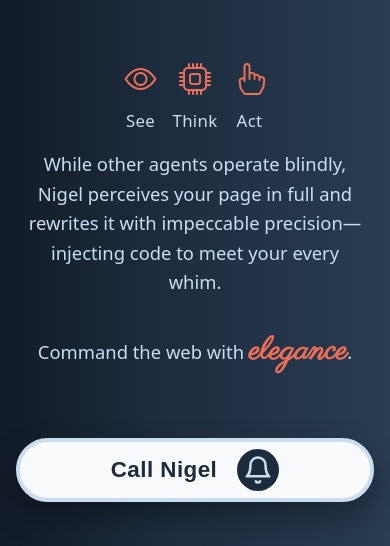
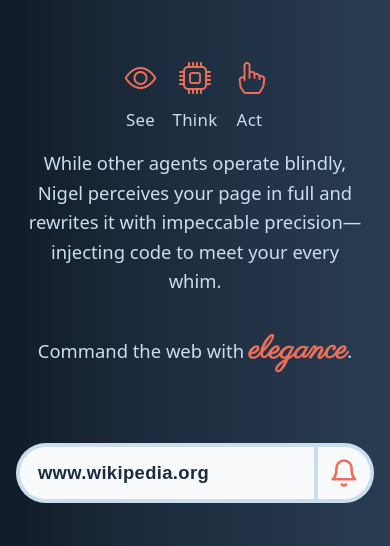
Before and after one commit to webfuse-com/nigel-butler-demo, a browser extension: page LP/studio/index.html in a window 390 px wide. Shown: the part 298-844 px from the top of the page. Drawn offline with nearby package versions, Linux system fonts and the light colour scheme.

Commit message:
Update index.html

```diff
--- a/LP/studio/index.html
+++ b/LP/studio/index.html
@@ -7,7 +7,8 @@
   <link href="https://fonts.googleapis.com/css2?family=Parisienne&display=swap" rel="stylesheet">
   <link rel="stylesheet" href="https://cdn.jsdelivr.net/npm/bootstrap-icons@1.11.3/font/bootstrap-icons.min.css">
   <title>Nigel the coding Butler</title>
-  <link rel="icon" type="image/png" href="https://github.com/webfuse-com/nigel-butler-demo/blob/main/LP/nigel-icon.png?raw=true" />
+  <link rel="icon" type="image/png"
+    href="https://github.com/webfuse-com/nigel-butler-demo/blob/main/LP/nigel-icon.png?raw=true" />
 
   <style>
     :root {
@@ -34,7 +35,7 @@
         padding-top: 0;
       }
 
-      .icons > div {
+      .icons>div {
         gap: 10px;
       }
 
@@ -339,28 +340,6 @@
       height: 100vh;
     }
 
-    /* Wave background only – children can draw past it
-    .nigel-graphic::before {
-      content: "";
-      position: absolute;
-      inset: 0;
-      background:
-        radial-gradient(circle at top left, rgb(235 111 89 / 9%), transparent 55%),
-        radial-gradient(circle at bottom right, rgb(28 44 62 / 7%), #0000000a 60%),
-        linear-gradient(135deg, #ffffff 0%, #f8fafc 45%, #fdf7f3 100%);
-      background-color: var(--text-main);
-      mask-image: var(--nigel-mask);
-      mask-size: 100% 100%;
-      mask-repeat: no-repeat;
-      -webkit-mask-image: var(--nigel-mask);
-      -webkit-mask-size: 100% 100%;
-      -webkit-mask-repeat: no-repeat;
-      pointer-events: none;
-      z-index: -1;
-    }
-      */
-
-
     @keyframes sweepDiag {
       from {
         background-position: 150% -50%;
@@ -535,8 +514,7 @@
       transform: scaleX(-1);
       /* crisp outline that follows the PNG silhouette, no glow */
       filter:
-        drop-shadow(0 0 0.6px var(--text-soft))
-        drop-shadow(0 1px 0.8px var(--text-soft));
+        drop-shadow(0 0 0.6px var(--text-soft)) drop-shadow(0 1px 0.8px var(--text-soft));
     }
 
     #nigelImg {
@@ -596,13 +574,65 @@
       transform-origin: center;
     }
 
+    .button-container {
+      width: 100%;
+      display: flex;
+      gap: 0px;
+      align-items: center;
+    }
+
+    /* Input styled to match the Call Nigel button */
+    .input-box {
+      position: relative;
+      display: inline-flex;
+      align-items: center;
+      width: 40%;
+      height: 70px;
+      padding: 18px 0 18px 22px;
+      font-size: 1.6rem;
+      font-weight: 600;
+      letter-spacing: 0.02em;
+      line-height: 1;
+      background-color: var(--surface-soft);
+      color: var(--text-main);
+      border-radius: 999px 0 0 999px;
+      border: 4px solid var(--surface-soft-dim);
+      border-right-width: 0 !important;
+      outline: none;
+      z-index: 999;
+      opacity: 0;
+      pointer-events: none;
+      transition:
+        transform 0.15s ease,
+        box-shadow 0.15s ease,
+        border-color 0.18s ease,
+        background-color 0.18s ease,
+        color 0.18s ease,
+        opacity 0.25s ease;
+    }
+
+    .input-box::placeholder {
+      color: rgba(28, 44, 62, 0.65);
+      font-weight: 500;
+    }
+
+    .input-box:focus {
+      border-color: var(--accent);
+      border-right-width: 4px !important;
+    }
+
+    .input-box.is-ready {
+      opacity: 1;
+      pointer-events: auto;
+    }
+
     .start-btn {
       position: relative;
       display: inline-flex;
       align-items: center;
       justify-content: center;
       gap: 20px;
-      width: 60%;
+      width: 20%;
       height: 70px;
       padding: 18px 32px;
       font-size: 1.9rem;
@@ -611,9 +641,8 @@
       line-height: 1;
       background-color: var(--surface-soft);
       color: var(--text-main);
-      border-radius: 999px;
+      border-radius: 0 999px 999px 0;
       border: 4px solid var(--surface-soft-dim);
-      box-shadow: 0 14px 30px rgba(0, 0, 0, 0.35);
       cursor: pointer;
       transform-origin: center;
       transform: translateY(0);
@@ -627,7 +656,6 @@
       z-index: 999;
       opacity: 0;
       pointer-events: none;
-
     }
 
     .start-btn.is-ready {
@@ -643,13 +671,10 @@
       background-color: var(--accent);
       color: var(--surface-soft);
       border-color: var(--accent);
-      box-shadow: 0 18px 40px rgba(0, 0, 0, 0.5);
-      transform: translateY(-2px);
     }
 
     .start-btn:active {
       transform: translateY(0);
-      box-shadow: 0 10px 24px rgba(0, 0, 0, 0.45);
     }
 
     .start-btn .bell-icon {
@@ -757,6 +782,7 @@
       transform: translateY(0);
       box-shadow: 0 6px 14px rgba(0, 0, 0, 0.2);
     }
+
     /* ==============================
        Mobile / Narrow Screens
        ============================== */
@@ -796,7 +822,8 @@
         justify-content: center;
         padding: 0;
         pointer-events: auto;
-        z-index: 11; /* override desktop z-index:-1 so taps reach the tiles */
+        z-index: 11;
+        /* override desktop z-index:-1 so taps reach the tiles */
       }
 
       .demo-reel {
@@ -823,8 +850,13 @@
       }
 
       @keyframes reelScrollX {
-        from { transform: translateX(-50%); }
-        to { transform: translateX(0%); }
+        from {
+          transform: translateX(-50%);
+        }
+
+        to {
+          transform: translateX(0%);
+        }
       }
 
       .demo-stack__item {
@@ -906,6 +938,7 @@
         margin: 0;
         transform: none;
       }
+
       .hero-heading-text {
         width: 100%;
         align-items: center;
@@ -966,6 +999,7 @@
         text-align: center;
         max-width: 100%;
       }
+
       /* Keep all content within the same readable width */
       .title-inner,
       .hero-info {
@@ -1004,7 +1038,7 @@
         padding-top: 20px;
       }
 
-      .icons > div {
+      .icons>div {
         display: flex;
         flex-direction: row;
         justify-content: center;
@@ -1051,14 +1085,83 @@
 
       /* Primary CTA */
       .start-btn {
+        width: 60px;
+        min-width: 60px;
+        height: 60px;
+        margin-left: 0;
+        margin-right: 0;
+        cursor: pointer;
+        margin-top: 0;
+        justify-self: center;
+        padding: 0;
+        gap: 0;
+        border-radius: 0 999px 999px 0;
+        /* idle/load state */
+        background-color: var(--surface-soft);
+        border-color: var(--surface-soft-dim);
+        color: var(--text-main);
+      }
+
+      .start-btn__label {
+        display: none;
+      }
+
+      .start-btn .bell-icon {
         width: 100%;
-        max-width: 400px;
-        height: 64px;
-        font-size: clamp(1.4rem, 2.4vw, 1.8rem);
+        height: 100%;
+        border-radius: 0 999px 999px 0;
+        background: transparent;
+      }
+
+      .start-btn:focus .bell-icon,
+      .start-btn.is-calling .bell-icon,
+      .start-btn:hover .bell-icon {
+        background-color: var(--accent);
+      }
+
+      /* idle/load state bell color */
+      .start-btn .bell-icon svg {
+        stroke: var(--accent);
+      }
+
+      /* clicked/active state: orange button + white bell */
+      .start-btn.is-calling {
+        border-color: var(--accent);
+        color: var(--surface-soft);
+      }
+
+      .start-btn:focus .bell-icon svg,
+      .start-btn:hover .bell-icon svg,
+      .start-btn.is-calling .bell-icon svg {
+        stroke: var(--surface-soft);
+      }
+
+      /* mobile hover / active / focus feedback */
+
+
+      /* ring once when triggered */
+      .start-btn .bell-icon svg.ring-once {
+        animation: bell-ring 0.7s ease-in-out 1;
+      }
+
+      .button-container {
+        flex-direction: row;
+        gap: 0;
+        width: 100%;
+        max-width: 560px;
         margin-left: auto;
         margin-right: auto;
-        margin-top: 0;
-        justify-self: center;
+        margin-top: 6px;
+        align-items: stretch;
+      }
+
+      .input-box {
+        width: 100%;
+        height: 60px;
+        font-size: clamp(1.15rem, 2.1vw, 1.45rem);
+        padding: 12px 14px 12px 18px;
+        border-radius: 999px 0 0 999px;
+        border-right-width: 0 !important;
       }
     }
   </style>
@@ -1068,16 +1171,24 @@
   <div class="page">
     <section class="title-section">
       <div class="title-wrapper">
-        <img id="nigelImg" class="nigel-img" src="https://github.com/webfuse-com/nigel-butler-demo/blob/main/LP/nigel.png?raw=true" alt="Nigel, your coding butler" />
-        <img id="nigelImgFront" class="nigel-img" src="https://github.com/webfuse-com/nigel-butler-demo/blob/main/LP/nigel.png?raw=true" alt="Nigel, your coding butler (front overlay)" />
+        <img id="nigelImg" class="nigel-img"
+          src="https://github.com/webfuse-com/nigel-butler-demo/blob/main/LP/nigel.png?raw=true"
+          alt="Nigel, your coding butler" />
+        <img id="nigelImgFront" class="nigel-img"
+          src="https://github.com/webfuse-com/nigel-butler-demo/blob/main/LP/nigel.png?raw=true"
+          alt="Nigel, your coding butler (front overlay)" />
         <div class="title-inner">
           <div class="logo-container">
             <img src="https://github.com/webfuse-com/nigel-butler-demo/blob/main/LP/elevenlabs-logo-white.png?raw=true">
             <span class="logo-divider">+</span>
             <img src="https://github.com/webfuse-com/nigel-butler-demo/blob/main/LP/webfuseLogo.svg?raw=true">
           </div>
-          <img class="nigel-logo" src="https://github.com/webfuse-com/nigel-butler-demo/blob/main/LP/nigel-icon.png?raw=true" alt="Nigel logo" />
-          <h1 class="hero-nigel"><img class="nigel-logo-inline" src="https://github.com/webfuse-com/nigel-butler-demo/blob/main/LP/nigel-icon.png?raw=true" alt="Nigel logo" />Nigel <span id="the" class="hero-title">the</span></h1>
+          <img class="nigel-logo"
+            src="https://github.com/webfuse-com/nigel-butler-demo/blob/main/LP/nigel-icon.png?raw=true"
+            alt="Nigel logo" />
+          <h1 class="hero-nigel"><img class="nigel-logo-inline"
+              src="https://github.com/webfuse-com/nigel-butler-demo/blob/main/LP/nigel-icon.png?raw=true"
+              alt="Nigel logo" />Nigel <span id="the" class="hero-title">the</span></h1>
           <div class="hero-heading-text">
             <h1 class="hero-title"><span class="red">Coding</span> Butler</h1>
           </div>
@@ -1106,9 +1217,11 @@
       </div>
 
 
-
+      <div class="button-container">
+        <input class="input-box" type="text" value="www.wikipedia.org" placeholder="Enter a url, sir"
+          aria-label="Nigel command" />
         <button class="start-btn" onclick="loadNigel()">
-        Call Nigel
+          <span class="start-btn__label">Call Nigel</span>
           <span class="bell-icon">
             <svg width="35" height="35" viewBox="0 0 24 24" fill="none" stroke="currentColor" stroke-width="2"
               stroke-linecap="round" stroke-linejoin="round">
@@ -1117,6 +1230,8 @@
             </svg>
           </span>
         </button>
+
+      </div>
     </section>
   </div>
   <div class="nigel-graphic">
@@ -1124,48 +1239,49 @@
     <section class="slides-column" aria-label="Demo slideshow">
       <div class="demo-reel">
         <div class="demo-stack">
-          <img src="https://github.com/webfuse-com/nigel-butler-demo/blob/main/LP/demo-1.gif?raw=true" alt="Demo 1" class="demo-stack__item demo-stack__item--1"
-            data-quote="Make the logo spin" />
-          <img src="https://github.com/webfuse-com/nigel-butler-demo/blob/main/LP/demo-2.gif?raw=true" alt="Demo 2" class="demo-stack__item demo-stack__item--2"
-            data-quote="Make my cursor a potato" />
-          <img src="https://github.com/webfuse-com/nigel-butler-demo/blob/main/LP/demo-3.gif?raw=true" alt="Demo 3" class="demo-stack__item demo-stack__item--3"
-            data-quote="Theme this page as outer space" />
-          <img src="https://github.com/webfuse-com/nigel-butler-demo/blob/main/LP/demo-4.gif?raw=true" alt="Demo 4" class="demo-stack__item demo-stack__item--4"
-            data-quote="Throw in some great text CSS" />
-          <img src="https://github.com/webfuse-com/nigel-butler-demo/blob/main/LP/demo-5.gif?raw=true" alt="Demo 5" class="demo-stack__item demo-stack__item--5"
-            data-quote="Create a rainy effect on the page" />
-          <img src="https://github.com/webfuse-com/nigel-butler-demo/blob/main/LP/demo-6.gif?raw=true" alt="Demo 6" class="demo-stack__item demo-stack__item--6"
-            data-quote="Take me to Google and make the logo dance" />
-          <img src="https://github.com/webfuse-com/nigel-butler-demo/blob/main/LP/demo-7.gif?raw=true" alt="Demo 7" class="demo-stack__item demo-stack__item--7"
-            data-quote="Make the glow on the moon red" />
-          <img src="https://github.com/webfuse-com/nigel-butler-demo/blob/main/LP/demo-8.gif?raw=true" alt="Demo 8" class="demo-stack__item demo-stack__item--8"
-            data-quote="I want to move it around with my arrow keys " />
-          <img src="https://github.com/webfuse-com/nigel-butler-demo/blob/main/LP/demo-9.gif?raw=true" alt="Demo 9" class="demo-stack__item demo-stack__item--9"
-            data-quote="Make my cursor look like a horse" />
-          <img src="https://github.com/webfuse-com/nigel-butler-demo/blob/main/LP/demo-1.gif?raw=true" alt="Demo 1" class="demo-stack__item demo-stack__item--1"
-            data-quote="Make the logo spin" />
-          <img src="https://github.com/webfuse-com/nigel-butler-demo/blob/main/LP/demo-2.gif?raw=true" alt="Demo 2" class="demo-stack__item demo-stack__item--2"
-            data-quote="Make my cursor a potato" />
-          <img src="https://github.com/webfuse-com/nigel-butler-demo/blob/main/LP/demo-3.gif?raw=true" alt="Demo 3" class="demo-stack__item demo-stack__item--3"
-            data-quote="Theme this page as outer space" />
-          <img src="https://github.com/webfuse-com/nigel-butler-demo/blob/main/LP/demo-4.gif?raw=true" alt="Demo 4" class="demo-stack__item demo-stack__item--4"
-            data-quote="Throw in some great text CSS" />
-          <img src="https://github.com/webfuse-com/nigel-butler-demo/blob/main/LP/demo-5.gif?raw=true" alt="Demo 5" class="demo-stack__item demo-stack__item--5"
-            data-quote="Create a rainy effect on the page" />
-          <img src="https://github.com/webfuse-com/nigel-butler-demo/blob/main/LP/demo-6.gif?raw=true" alt="Demo 6" class="demo-stack__item demo-stack__item--6"
-            data-quote="Take me to Google and make the logo dance" />
-          <img src="https://github.com/webfuse-com/nigel-butler-demo/blob/main/LP/demo-7.gif?raw=true" alt="Demo 7" class="demo-stack__item demo-stack__item--7"
-            data-quote="Make the glow on the moon red" />
-          <img src="https://github.com/webfuse-com/nigel-butler-demo/blob/main/LP/demo-8.gif?raw=true" alt="Demo 8" class="demo-stack__item demo-stack__item--8"
-            data-quote="I want to move it around with my arrow keys " />
-          <img src="https://github.com/webfuse-com/nigel-butler-demo/blob/main/LP/demo-9.gif?raw=true" alt="Demo 9" class="demo-stack__item demo-stack__item--9"
-            data-quote="Make my cursor look like a horse" />
+          <img src="https://github.com/webfuse-com/nigel-butler-demo/blob/main/LP/demo-1.gif?raw=true" alt="Demo 1"
+            class="demo-stack__item demo-stack__item--1" data-quote="Make the logo spin" />
+          <img src="https://github.com/webfuse-com/nigel-butler-demo/blob/main/LP/demo-2.gif?raw=true" alt="Demo 2"
+            class="demo-stack__item demo-stack__item--2" data-quote="Make my cursor a potato" />
+          <img src="https://github.com/webfuse-com/nigel-butler-demo/blob/main/LP/demo-3.gif?raw=true" alt="Demo 3"
+            class="demo-stack__item demo-stack__item--3" data-quote="Theme this page as outer space" />
+          <img src="https://github.com/webfuse-com/nigel-butler-demo/blob/main/LP/demo-4.gif?raw=true" alt="Demo 4"
+            class="demo-stack__item demo-stack__item--4" data-quote="Throw in some great text CSS" />
+          <img src="https://github.com/webfuse-com/nigel-butler-demo/blob/main/LP/demo-5.gif?raw=true" alt="Demo 5"
+            class="demo-stack__item demo-stack__item--5" data-quote="Create a rainy effect on the page" />
+          <img src="https://github.com/webfuse-com/nigel-butler-demo/blob/main/LP/demo-6.gif?raw=true" alt="Demo 6"
+            class="demo-stack__item demo-stack__item--6" data-quote="Take me to Google and make the logo dance" />
+          <img src="https://github.com/webfuse-com/nigel-butler-demo/blob/main/LP/demo-7.gif?raw=true" alt="Demo 7"
+            class="demo-stack__item demo-stack__item--7" data-quote="Make the glow on the moon red" />
+          <img src="https://github.com/webfuse-com/nigel-butler-demo/blob/main/LP/demo-8.gif?raw=true" alt="Demo 8"
+            class="demo-stack__item demo-stack__item--8" data-quote="I want to move it around with my arrow keys " />
+          <img src="https://github.com/webfuse-com/nigel-butler-demo/blob/main/LP/demo-9.gif?raw=true" alt="Demo 9"
+            class="demo-stack__item demo-stack__item--9" data-quote="Make my cursor look like a horse" />
+          <img src="https://github.com/webfuse-com/nigel-butler-demo/blob/main/LP/demo-1.gif?raw=true" alt="Demo 1"
+            class="demo-stack__item demo-stack__item--1" data-quote="Make the logo spin" />
+          <img src="https://github.com/webfuse-com/nigel-butler-demo/blob/main/LP/demo-2.gif?raw=true" alt="Demo 2"
+            class="demo-stack__item demo-stack__item--2" data-quote="Make my cursor a potato" />
+          <img src="https://github.com/webfuse-com/nigel-butler-demo/blob/main/LP/demo-3.gif?raw=true" alt="Demo 3"
+            class="demo-stack__item demo-stack__item--3" data-quote="Theme this page as outer space" />
+          <img src="https://github.com/webfuse-com/nigel-butler-demo/blob/main/LP/demo-4.gif?raw=true" alt="Demo 4"
+            class="demo-stack__item demo-stack__item--4" data-quote="Throw in some great text CSS" />
+          <img src="https://github.com/webfuse-com/nigel-butler-demo/blob/main/LP/demo-5.gif?raw=true" alt="Demo 5"
+            class="demo-stack__item demo-stack__item--5" data-quote="Create a rainy effect on the page" />
+          <img src="https://github.com/webfuse-com/nigel-butler-demo/blob/main/LP/demo-6.gif?raw=true" alt="Demo 6"
+            class="demo-stack__item demo-stack__item--6" data-quote="Take me to Google and make the logo dance" />
+          <img src="https://github.com/webfuse-com/nigel-butler-demo/blob/main/LP/demo-7.gif?raw=true" alt="Demo 7"
+            class="demo-stack__item demo-stack__item--7" data-quote="Make the glow on the moon red" />
+          <img src="https://github.com/webfuse-com/nigel-butler-demo/blob/main/LP/demo-8.gif?raw=true" alt="Demo 8"
+            class="demo-stack__item demo-stack__item--8" data-quote="I want to move it around with my arrow keys " />
+          <img src="https://github.com/webfuse-com/nigel-butler-demo/blob/main/LP/demo-9.gif?raw=true" alt="Demo 9"
+            class="demo-stack__item demo-stack__item--9" data-quote="Make my cursor look like a horse" />
         </div>
       </div>
     </section>
   </div>
 
   <script>
+    let webfuseSession;
     (function (w, e, b, f, u, s) {
       w[f] = w[f] || {
         initSpace: function () {
@@ -1183,30 +1299,90 @@
     })(window, document, 'script', 'Webfuse');
 
     function loadNigel() {
+      let defaultToWiki = null;
+      const inputEl = document.querySelector('.input-box');
+      let inputUrl = inputEl ? String(inputEl.value || '').trim() : '';
+
+      // If empty, default to Wikipedia
+      if (!inputUrl) {
+        inputUrl = 'https://wikipedia.org';
+      }
+
+      // Ensure protocol is present
+      if (inputUrl && !/^https?:\/\//i.test(inputUrl)) {
+        inputUrl = `https://${inputUrl}`;
+      }
+      // Mobile/CTA visual feedback: switch to active styling + ring once
+      const btn = document.querySelector('.start-btn');
+      if (btn) {
+        btn.classList.add('is-calling');
+        const svg = btn.querySelector('.bell-icon svg');
+        if (svg) {
+          // restart animation reliably
+          svg.classList.remove('ring-once');
+          void svg.offsetWidth;
+          svg.classList.add('ring-once');
+          svg.addEventListener('animationend', () => svg.classList.remove('ring-once'), { once: true });
+        }
+      }
       webfuse.initSpace(
-        'wk_diIPaTnYGczhIFXol99a_WnLouiQ2oBw',
-        '1410',
+        '{{.WEBFUSE_WIDGET_KEY}}',
+        '{{.WEBFUSE_SPACE_ID}}',
         {}
       )
         .then(async space => {
-          // Create a new session
-          const session = space.session();
+          console.log('Space loaded:', space);
+          webfuseSession = space.session();
+
+          webfuseSession.on("session_started", function (session, event) {
+            webfuseSession.openTab(inputUrl);
+            defaultToWiki = setTimeout(() => {
+              console.log("URL appears to be invalid. Redirecting to Wikipedia...");
+              webfuseSession.closeTab();
+            }, 3000);
+          });
+
+          webfuseSession.on("relocate_start", function () {
+            if (defaultToWiki) {
+              clearTimeout(defaultToWiki);
+              defaultToWiki = null;
+            }
+          });
+
+          webfuseSession.on("tab_closed", function () {
+            webfuseSession.openTab("https://wikipedia.org");
+          });
 
           // Start the session
-          const response = await session.start();
+          const response = await webfuseSession.start();
         })
         .catch(error => {
           console.error('Failed:', error);
         });
     }
 
+
     document.addEventListener('DOMContentLoaded', function () {
       const buttons = document.querySelectorAll('.start-btn');
+      const inputs = document.querySelectorAll('.input-box');
+
+      // Pressing Enter in the input triggers the same flow as clicking the button
+      inputs.forEach(function (input) {
+        input.addEventListener('keydown', function (e) {
+          if (e.key === 'Enter') {
+            e.preventDefault();
+            loadNigel();
+          }
+        });
+      });
 
       function enableStartButtons() {
         if (typeof window.loadNigel === 'function') {
           buttons.forEach(function (btn) {
             btn.classList.add('is-ready');
+          });
+          inputs.forEach(function (input) {
+            input.classList.add('is-ready');
           });
           return true;
         }
```
Lines whose indentation alone changed are shown as unchanged.
